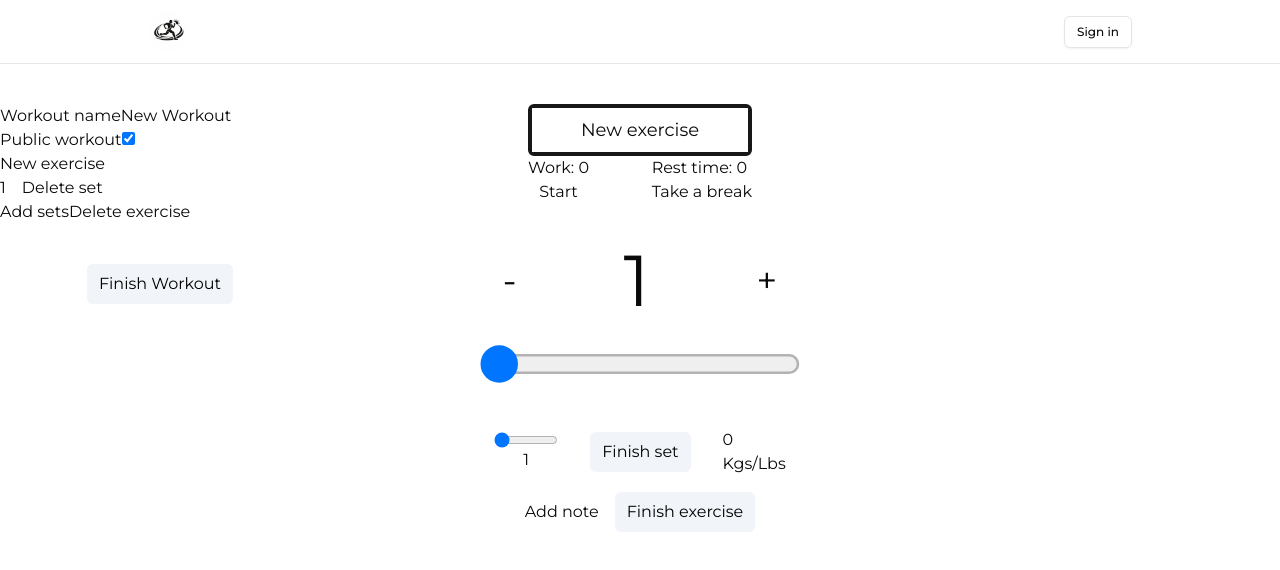
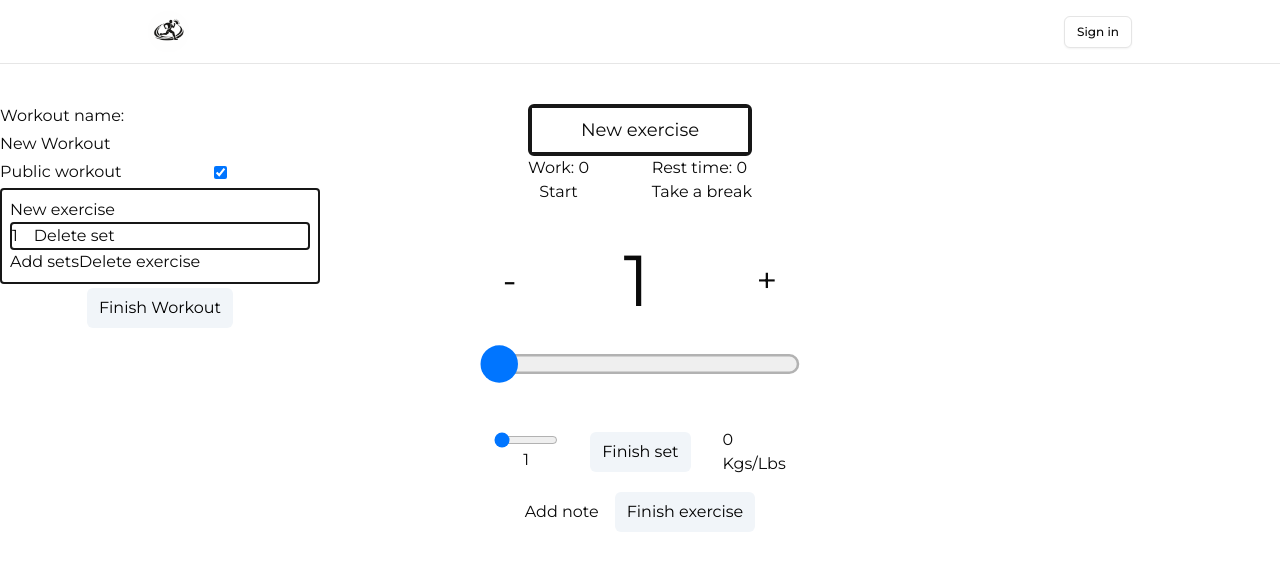
Before and after one commit to AntonioIonica/dailymovit, a Next.js app: page /movs/create in a window 1280 px wide. Shown: the top 570 px of the page. Built offline with nearby package versions, Linux system fonts and the light colour scheme; no server answers.

Commit message:
feat: fixed active exercises/set index and duration for workout/exercises

```diff
--- a/app/api/workouts/route.ts
+++ b/app/api/workouts/route.ts
@@ -13,15 +13,12 @@ type setType = {
 
 export async function POST(req: NextRequest) {
     const supabase = createClient();
-
     const body = await req.json();
 
     const { data: { user } } = await (await supabase).auth.getUser();
-
     if (!user) {
         return NextResponse.json({ error: "The user is not authorized" }, { status: 401 })
     };
-
 
     // Workouts
     const { data: workoutData, error: workoutError } = await (await supabase).from("workouts").insert({
--- a/app/globals.css
+++ b/app/globals.css
@@ -60,7 +60,7 @@
 
 @layer base {
   * {
-    @apply border-border;
+    @apply border-border box-border;
   }
   body {
     @apply bg-background text-foreground;
--- a/app/movs/create/page.tsx
+++ b/app/movs/create/page.tsx
@@ -24,6 +24,7 @@ export default function CreateMov() {
   const [restDuration, setRestDuration] = useState<number>(0);
   const [isRunning, setIsRunning] = useState<boolean>(false);
   const [isBreak, setIsBreak] = useState<boolean>(false);
+
 
   useEffect(() => {
     let timer: NodeJS.Timeout;
@@ -85,26 +86,25 @@ export default function CreateMov() {
   };
 
   function addExercise() {
-    setExercises([
-      ...exercises,
-      {
+    const exercisesField = [...exercises];
+    exercisesField[activeExercise].sets[activeSet].duration = workDuration;
+    exercisesField[activeExercise].sets[activeSet].rest_time = restDuration;
+    exercisesField.push({
       exerciseName: "New exercise",
       notes: "",
       sets: [{ reps: 1, duration: 0, rest_time: 0, set_number: 1, weight: 0, rpe: 1 }],
-      },
-    ]);
-    setActiveExercise(prev => prev + 1);
+    });
+    setExercises(exercisesField);
+    setActiveExercise(exercisesField.length - 1);
+    setActiveSet(0);
     initialTimer();
-    setActiveSet(0);
   };
 
   function deleteExercise(exerciseIndex: number) {
     const exercisesField = [...exercises];
     if (exercisesField.length > 1) {
       exercisesField.splice(exerciseIndex, 1);
-      if (activeExercise > 0) {
-        setActiveExercise(prev => prev - 1);
-      };
+      setActiveExercise(exercisesField.length - 1);
     };
     initialTimer();
     setExercises(exercisesField);
@@ -124,14 +124,17 @@ export default function CreateMov() {
 
   function addSet(exerciseIndex: number) {
     const exercisesField = [...exercises];
-    exercisesField[activeExercise].sets[activeSet].duration = workDuration || 0;
-    exercisesField[activeExercise].sets[activeSet].rest_time = restDuration || 0;
+    exercisesField[activeExercise].sets[activeSet].duration = workDuration;
+    exercisesField[activeExercise].sets[activeSet].rest_time = restDuration;
+
+    // Last set
+    const lastSetNumber = exercisesField[exerciseIndex].sets[exercisesField[exerciseIndex].sets.length - 1].set_number || 0;
 
     exercisesField[exerciseIndex].sets.push({
       reps: 1,
       duration: 0,
       rest_time: 0,
-      set_number: exercisesField[exerciseIndex].sets[activeSet].set_number + 1,
+      set_number: lastSetNumber + 1,
       weight: 0,
       rpe: 1
     });
@@ -145,7 +148,7 @@ export default function CreateMov() {
     const exercisesField = [...exercises];
     if (exercisesField[exerciseIndex].sets.length > 1) {
       exercisesField[exerciseIndex].sets.splice(setIndex, 1);
-      if (activeSet > 0) {
+      if (activeSet >= exercises[activeExercise].sets.length) {
         setActiveSet(prev => prev - 1);
       };
     }
@@ -203,18 +206,25 @@ export default function CreateMov() {
 
   const handleFinishWorkout = async (event: FormEvent) => {
     event.preventDefault();
+
+    const workoutField = { ...workout };
+    const exercisesField = [...exercises];
+    exercisesField[activeExercise].sets[activeSet].duration = workDuration;
+    exercisesField[activeExercise].sets[activeSet].rest_time = restDuration;
+
     // Get the sum of all the sets duration from all the exercises
-    const workDurationSets = exercises.reduce(
+    const workDurationSets = exercisesField.reduce(
       (sum, exercise) => sum + exercise.sets.reduce(
-        (setSum, set) => setSum + set.duration, 0), 0);
-    const restTimeSets = exercises.reduce(
+        (setSum, set) => setSum + Number(set.duration), 0), 0);
+    const restTimeSets = exercisesField.reduce(
       (sum, exercise) => sum + exercise.sets.reduce(
-        (setSum, set) => setSum + set.rest_time, 0), 0);
-    const workoutField = { ...workout, duration: workDurationSets + restTimeSets };
+        (setSum, set) => setSum + Number(set.rest_time), 0), 0);
 
+    workoutField.duration = workDurationSets + restTimeSets;
+    setWorkout(workoutField);
     const workoutValues = {
-      workoutField,
-      exercises
+      workout: workoutField,
+      exercises: exercisesField
     };
 
     const res = await fetch('/api/workouts', {
@@ -223,10 +233,7 @@ export default function CreateMov() {
       body: JSON.stringify(workoutValues)
     });
 
-    const result = await res.json();
-    if (result.userId) {
-      router.push(`/movs/${result.userId}`);
-    };
+
     setWorkout({
       name: "New Workout",
       duration: 0,
@@ -239,15 +246,24 @@ export default function CreateMov() {
         sets: [{ reps: 1, duration: 0, rest_time: 0, set_number: 1, weight: 0, rpe: 1 }],
       },
     ]);
+    setActiveExercise(0);
+    setActiveSet(0);
+    initialTimer();
+    const result = await res.json();
+    if (result.userId) {
+      router.push(`/movs/${result.userId}`);
+    };
+
+
   };
 
   return (
-    <div className="container flex flex-col">
-      <div className="flex">
+    <div className="container flex flex-col max-h-screen">
+      <div className="flex max-h-max">
         {/* Side form */}
-        <div className="flex-1 items-center mt-10">
-          <form onSubmit={handleFinishWorkout}>
-            <label htmlFor="workoutName">Workout name</label>
+        <div className="flex-1 items-center mt-10 mb-10 overflow-y-auto">
+          <form onSubmit={handleFinishWorkout} className="space-y-1">
+            <label htmlFor="workoutName">Workout name: </label>
             <input
               id="workoutName"
               name="workoutName"
@@ -257,15 +273,20 @@ export default function CreateMov() {
               placeholder="New workout"
               onChange={(e) => handleWorkoutName(e)}
             />
+            <div className="flex">
               <label htmlFor="publicCheckbox">Public workout</label>
               <input
                 id="publicCheckbox"
                 name="publicCheckbox"
                 type="checkBox"
+                className="m-auto"
                 defaultChecked={true}
               />
+            </div>
+
             {exercises.map((exercise, exerciseIndex) => (
-              <div className="containerExercise" key={exerciseIndex}>
+              <div className={`containerExercise p-2 ${exerciseIndex == activeExercise ?
+                "border-solid border-2 rounded-sm border-primary" : ""}`} key={exerciseIndex}>
                 <div className="wrapperExercise">
                   <input
                     value={exercise.exerciseName}
@@ -274,7 +295,8 @@ export default function CreateMov() {
                     onChange={(e) => handleExerciseName(exerciseIndex, e)}
                   />
                   {exercise.sets.map((set, setIndex) => (
-                    <div key={setIndex} className="containerSet">
+                    <div key={setIndex} className={`containerSet ${setIndex == activeSet && exerciseIndex == activeExercise ?
+                      "border-solid border-2 rounded-sm border-primary" : ""}`}>
                       <div className="wrapperSet flex space-x-4">
                         <div>{set.set_number}</div>
                         <button
@@ -299,8 +321,8 @@ export default function CreateMov() {
                 </div>
               </div>
             ))}
-            <div className="flex justify-center">
-              <button type="submit" className="mt-10 rounded-md border-slate-300
+            <div className="flex justify-center m-0">
+              <button type="submit" className="rounded-md border-slate-300
             px-3 py-2 text-black bg-slate-100">Finish Workout</button>
             </div>
           </form>
@@ -355,7 +377,7 @@ export default function CreateMov() {
               <button onClick={() => addSet(activeExercise)} type="button" className="rounded-md border-slate-300
             px-3 py-2 text-black bg-slate-100">Finish set</button>
               <span className="flex flex-col"><input className="max-w-16 flex items-center" type='number'
-                value={exercises[activeExercise].sets[activeSet].weight}
+                value={exercises[activeExercise]?.sets[activeSet]?.weight}
                 placeholder="KG/LB" onChange={(e) => handleSetWeight(activeExercise, activeSet, e)}
                 min={0}
                 max={1000}
```
Lines whose indentation alone changed are shown as unchanged.
